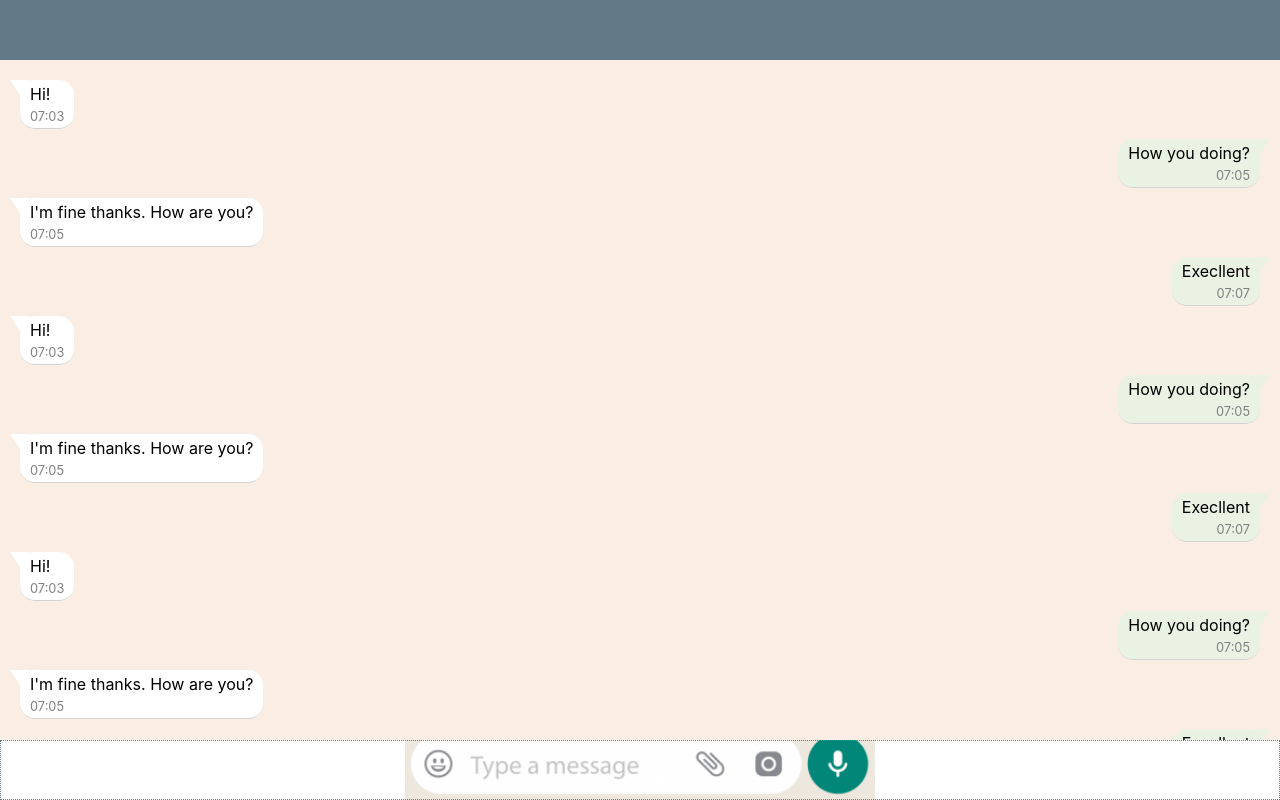
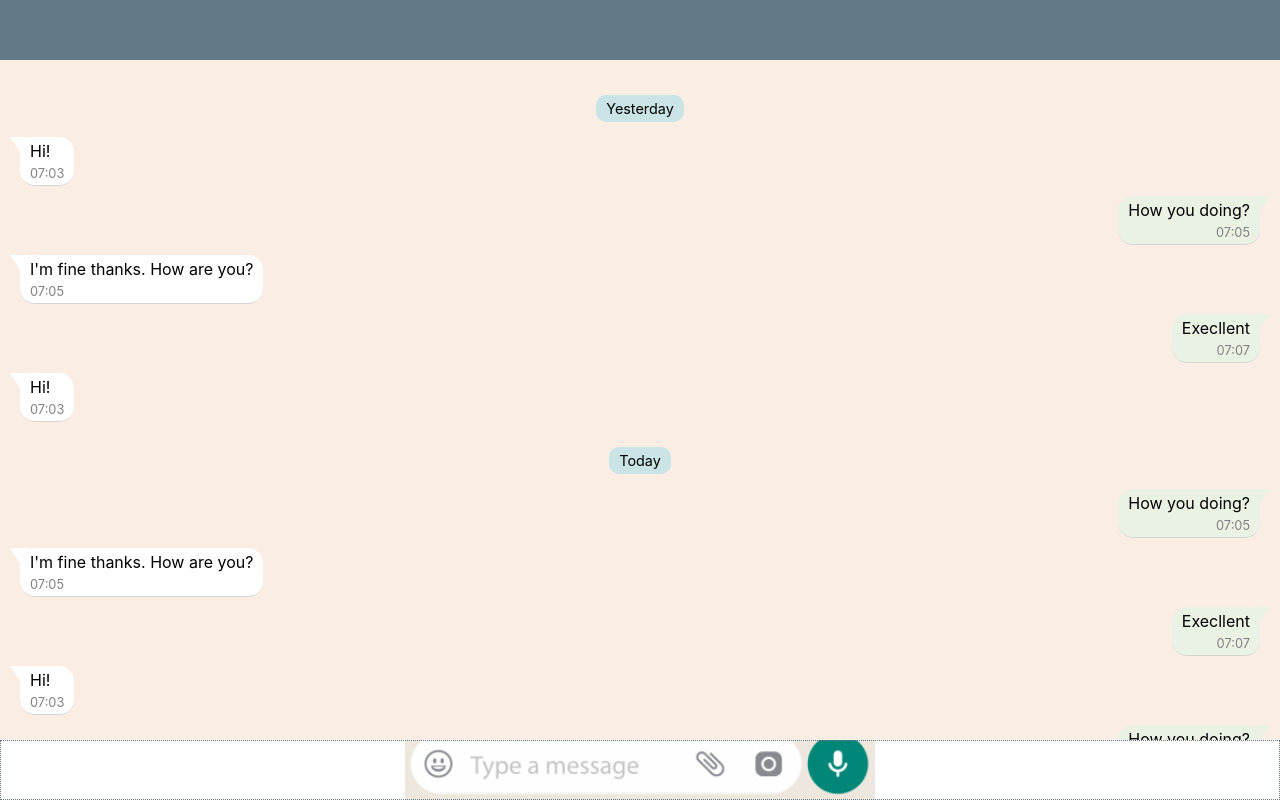
Before and after one commit to alexeimdev/messaging-app, a React (Create React App) app in the folder client/: page /chat in a window 1280 px wide. Built offline with nearby package versions, Linux system fonts and the light colour scheme.

Commit message:
Added Date

```diff
--- a/client/src/features/chat/Chat.js
+++ b/client/src/features/chat/Chat.js
@@ -1,15 +1,18 @@
 import React from 'react';
 import styles from './Chat.module.scss';
 import { Message } from './Message';
+import { Date } from './Date';
 
 export function Chat(props) {
     return (
         <div className={styles.chat}>
+            <Date date="Yesterday" />
             <Message text="Hi!" time="07:03" me />
             <Message text="How you doing?" time="07:05" />
             <Message text="I'm fine thanks. How are you?" time="07:05" me />
             <Message text="Execllent" time="07:07" />
             <Message text="Hi!" time="07:03" me />
+            <Date date="Today" />
             <Message text="How you doing?" time="07:05" />
             <Message text="I'm fine thanks. How are you?" time="07:05" me />
             <Message text="Execllent" time="07:07" />
--- /dev/null
+++ b/client/src/features/chat/Date.js
@@ -0,0 +1,10 @@
+import React from 'react';
+import styles from './Date.module.scss';
+
+export function Date(props) {
+    return (
+        <div className={styles.date}>
+            <div className={styles.text}>{props.date}</div>
+        </div>
+    )
+}
--- /dev/null
+++ b/client/src/features/chat/Date.module.scss
@@ -0,0 +1,14 @@
+@import '../../base.scss';
+
+.date {
+    min-width: 10px;
+    align-self: center;
+    padding: 5px 10px;
+    margin: 15px;
+    background-color: $powder-blue;
+    border-radius: 10px;
+
+    .text {
+        font-size: 0.9em;
+    }
+}
```
